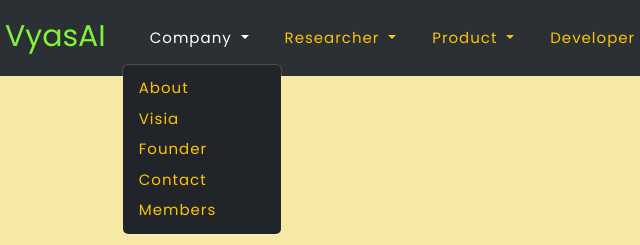
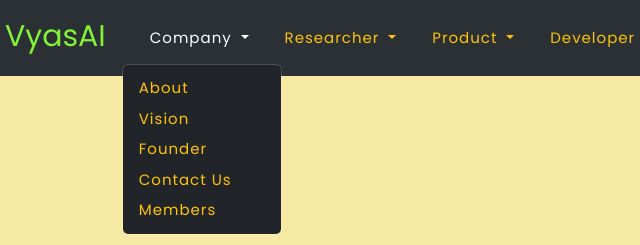
Before and after one commit to Aivyas011/VyasAi, a plain HTML site: page index.html in a window 1280 px wide. Both pictures are taken after a click on the button "Company". Shown: the top 245 px of the page, 70-710 px from the left. Drawn offline with nearby package versions, Linux system fonts and the light colour scheme.

Commit message:
index.html

```diff
--- a/index.html
+++ b/index.html
@@ -42,10 +42,10 @@
                             </a>
                             <ul class="dropdown-menu">
                                 <li><a class="dropdown-item" href="Company_about.html">About</a></li>
-                                <li><a class="dropdown-item" href="#">Visia</a></li>
+                                <li><a class="dropdown-item" href="#">Vision</a></li>
                                 <!-- <li><hr class="dropdown-divider"></li> -->
                                 <li><a class="dropdown-item" href="#">Founder</a></li>
-                                <li> <a class="dropdown-item" href="#">Contact</a> </li>
+                                <li> <a class="dropdown-item" href="#">Contact Us</a> </li>
                                 <li> <a class="dropdown-item" href="#">Members</a> </li>
                             </ul>
                         </li>
```
